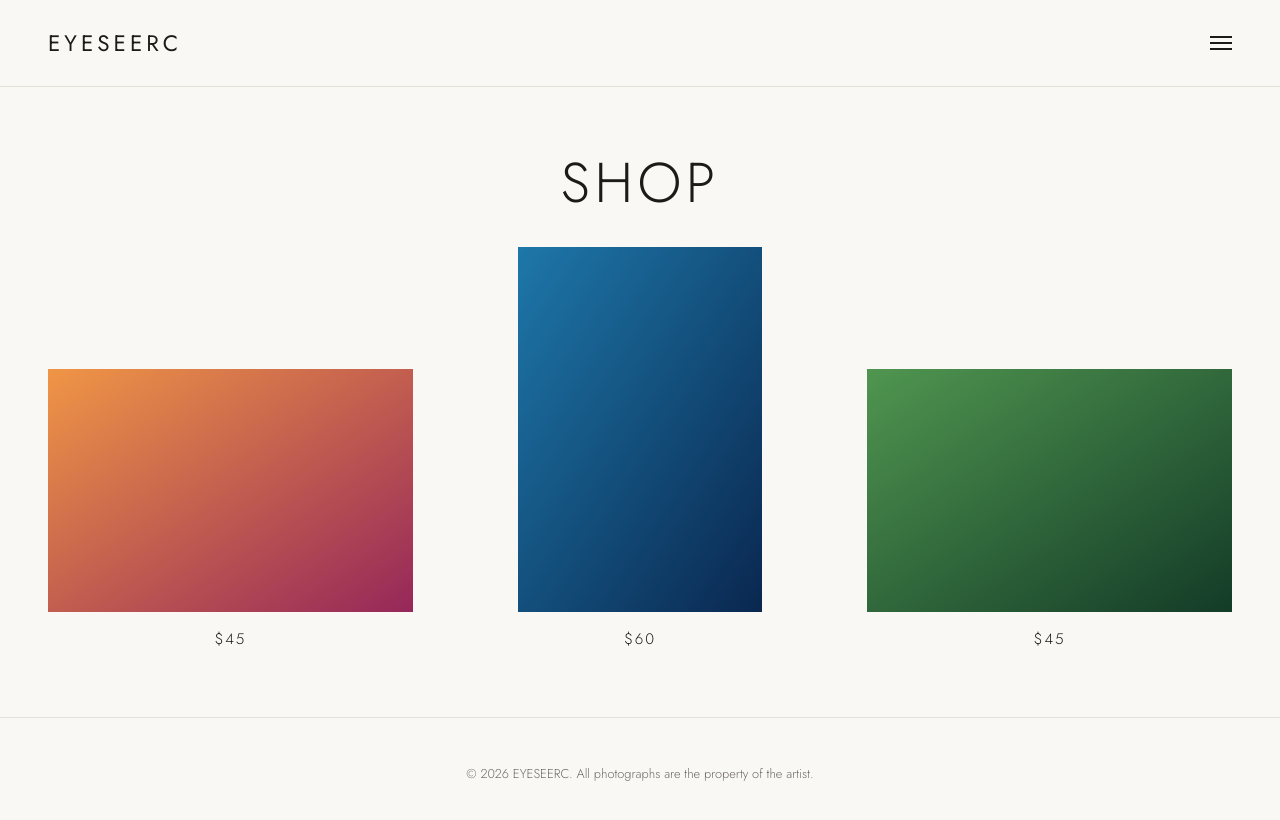
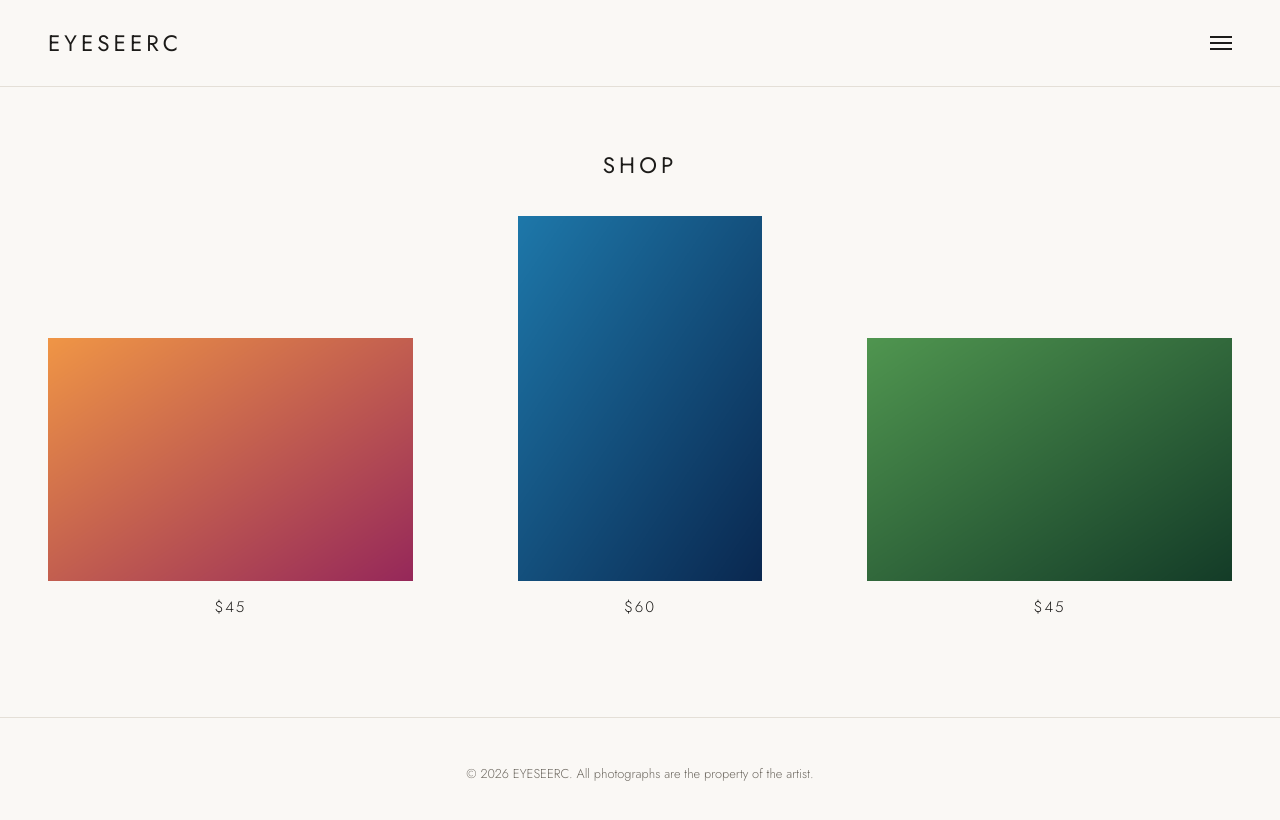
Before and after one commit to eyeseerc0310/Eyeseerc-website-, a Jekyll site: the page built from shop.html, in a window 1280 px wide. Shown: the top 820 px of the page. Built offline with Jekyll 4.4.1, drawn with Linux system fonts in a browser that asks for light colours.

Commit message:
Page titles: same size and style as the header name
Co-Authored-By: Claude Opus 5.5 <noreply@anthropic.com>
Claude-Session: https://claude.ai/code/session_01LHh8gAFuLZhbd4VQysaiwQ

```diff
--- a/assets/css/style.css
+++ b/assets/css/style.css
@@ -150,14 +150,15 @@ code { font-size: .9em; background: var(--line); padding: .1em .35em; border-rad
   padding: clamp(2rem, 5vw, 4rem) clamp(1rem, 4vw, 3rem);
   min-height: 70vh;
 }
+/* page titles (COLOR PHOTOS, SHOP...) match the EYESEERC name in the header */
 .page-title {
   font-family: var(--display);
-  font-weight: 300;
-  font-size: clamp(2.2rem, 5vw, 3.5rem);
-  line-height: 1.15;
-  margin: 0 0 2rem;
+  font-weight: 400;
+  font-size: 1.4rem;
+  line-height: 1.3;
+  margin: 0 0 2.25rem;
   text-align: center;
-  letter-spacing: .08em;
+  letter-spacing: .18em;
 }
 .page-intro { text-align: center; color: var(--muted); margin: -1rem 0 2.5rem; }
 
```
